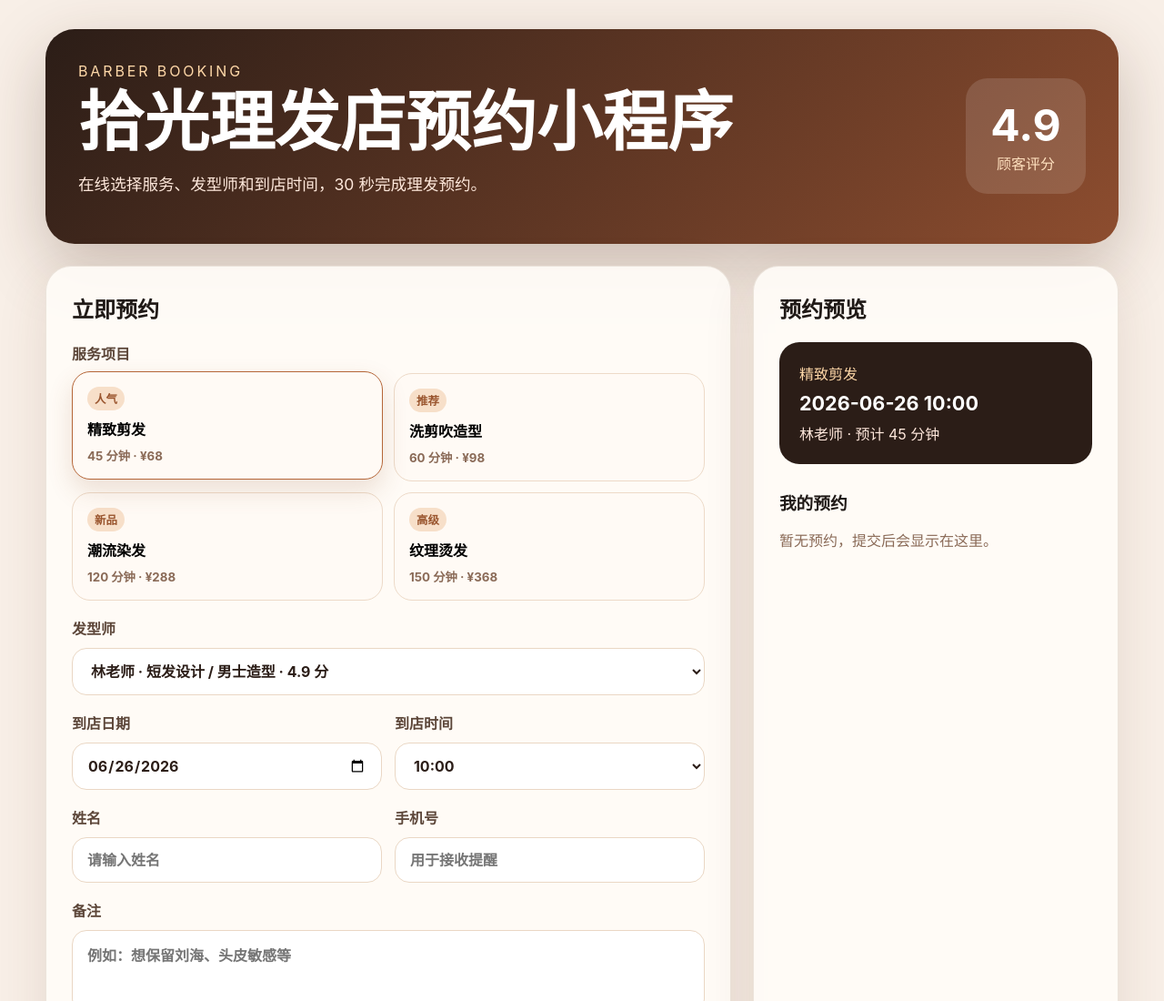
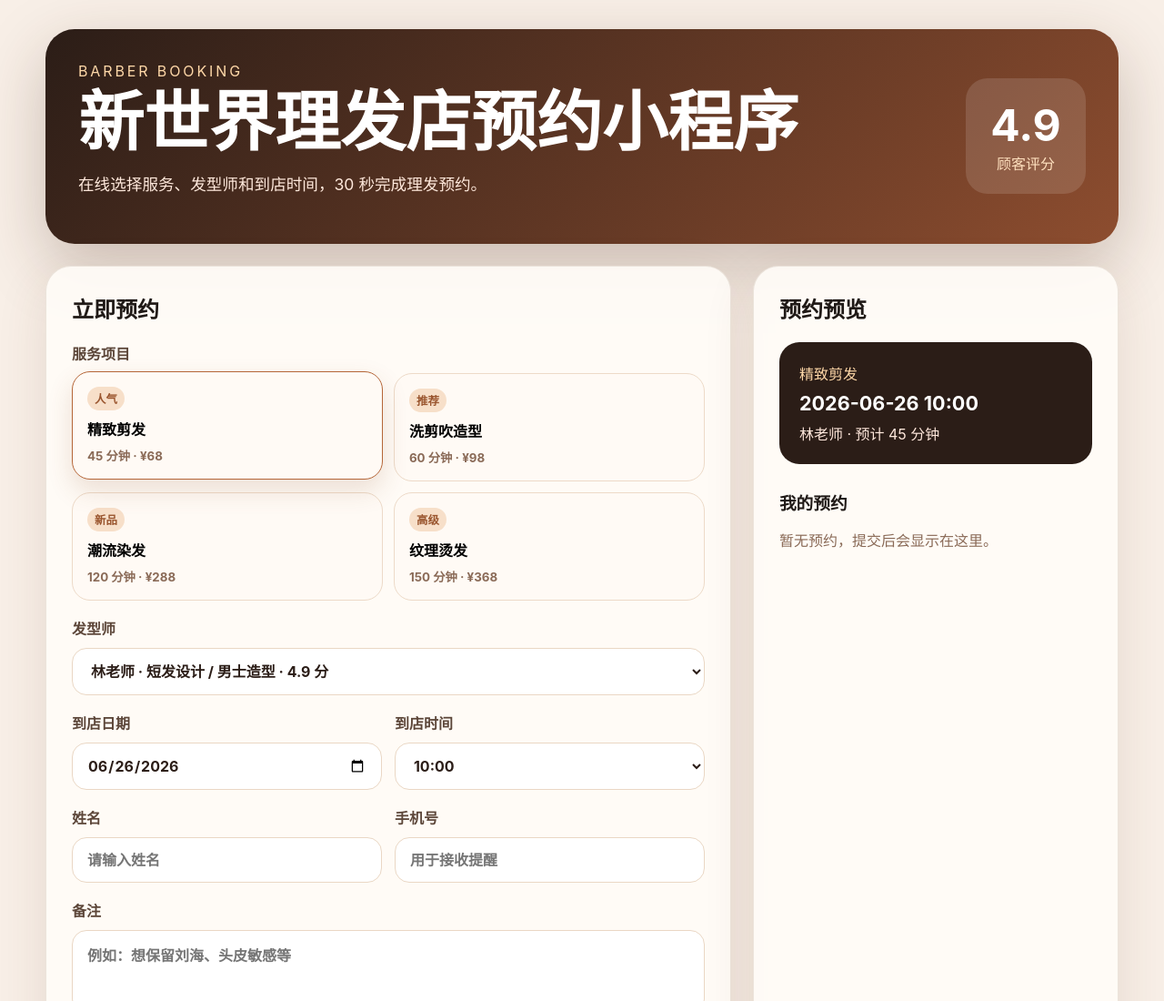
Before and after one commit to yangweicong29-crypto/my-first-project, a website: page index.html in a window 1280 px wide. Shown: the top 1100 px of the page at 91% size. Drawn offline with Linux system fonts and the light colour scheme.

Commit message:
Update index.html

```diff
--- a/index.html
+++ b/index.html
@@ -3,7 +3,7 @@
   <head>
     <meta charset="UTF-8" />
     <meta name="viewport" content="width=device-width, initial-scale=1.0" />
-    <title>拾光理发店预约小程序</title>
+    <title>新世界理发店预约小程序 </title>
     <link rel="stylesheet" href="src/styles.css" />
   </head>
   <body>
@@ -11,7 +11,7 @@
       <section class="hero-card">
         <div>
           <p class="eyebrow">Barber Booking</p>
-          <h1>拾光理发店预约小程序</h1>
+          <h1>新世界理发店预约小程序</h1>
           <p class="hero-copy">在线选择服务、发型师和到店时间，30 秒完成理发预约。</p>
         </div>
         <div class="hero-stat">
```
